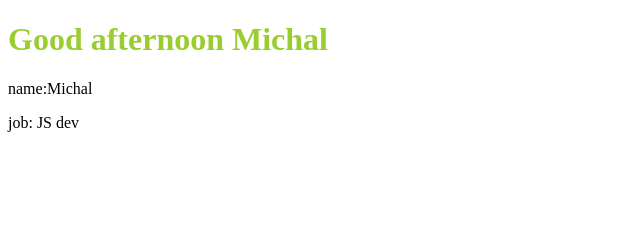
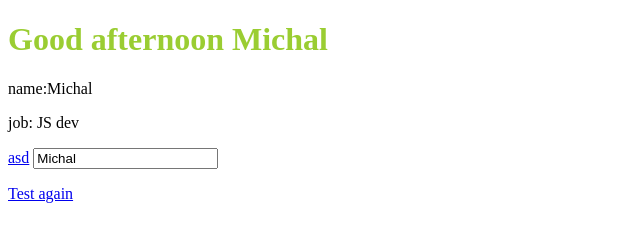
Before and after one commit to Yewhral/Vue.js-Discovering, a plain HTML site: page index.html in a window 1280 px wide. Shown: the whole page, without its empty margins (0-640 px from the left). Drawn offline with nearby package versions, Linux system fonts and the light colour scheme.

Commit message:
data binding with v-htm and v-bind

```diff
--- a/index.html
+++ b/index.html
@@ -11,9 +11,11 @@
     <h1>{{greet('afternoon')}}</h1>
     <p>name:{{name}}</p>
     <p>job: {{job}}</p>
+    <a v-bind:href="website">asd</a>
+    <input type="text" v-bind:value="name">
+    <p v-html="websiteTag"></p>
+</div>
 
-
-</div>
 
 <script src="js/app.js" type="text/javascript"></script>
 </body>
--- a/js/app.js
+++ b/js/app.js
@@ -2,8 +2,11 @@ new Vue({
     el:'#vue-app',
     data:{
         name:'Michal',
-        job:'JS dev'
+        job:'JS dev',
+        website:'http//www.thenetninja.co.uk',
+        websiteTag: '<a href="http//www.thenetninja.co.uk">Test again</a>'
     },
+
     methods:{
         greet:function(time) {
             return`Good ${time} ${this.name}`;
```
